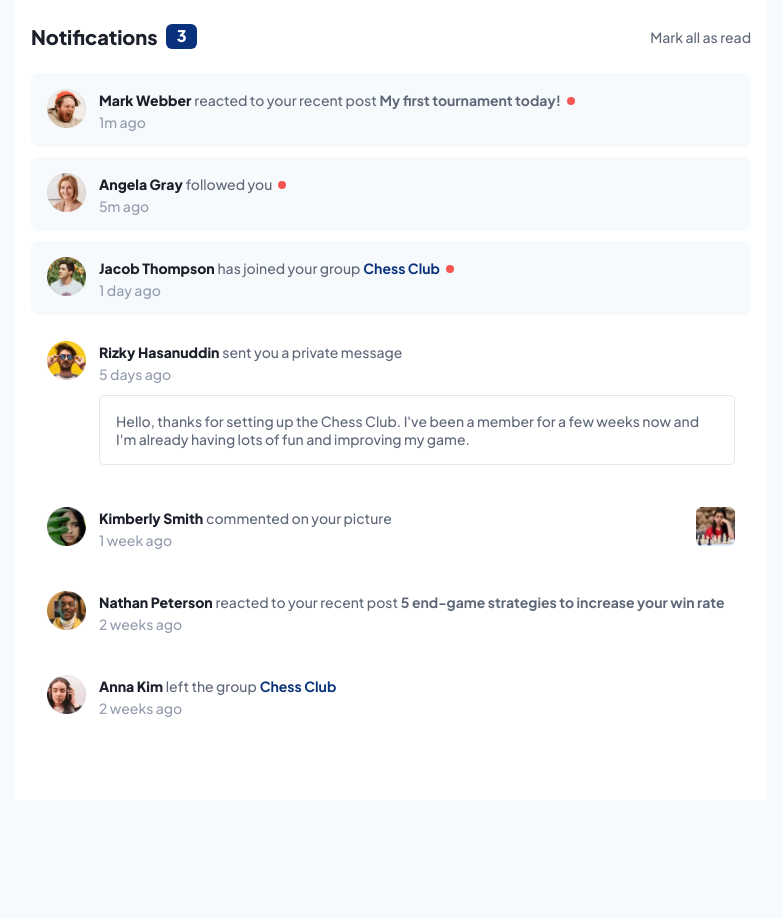
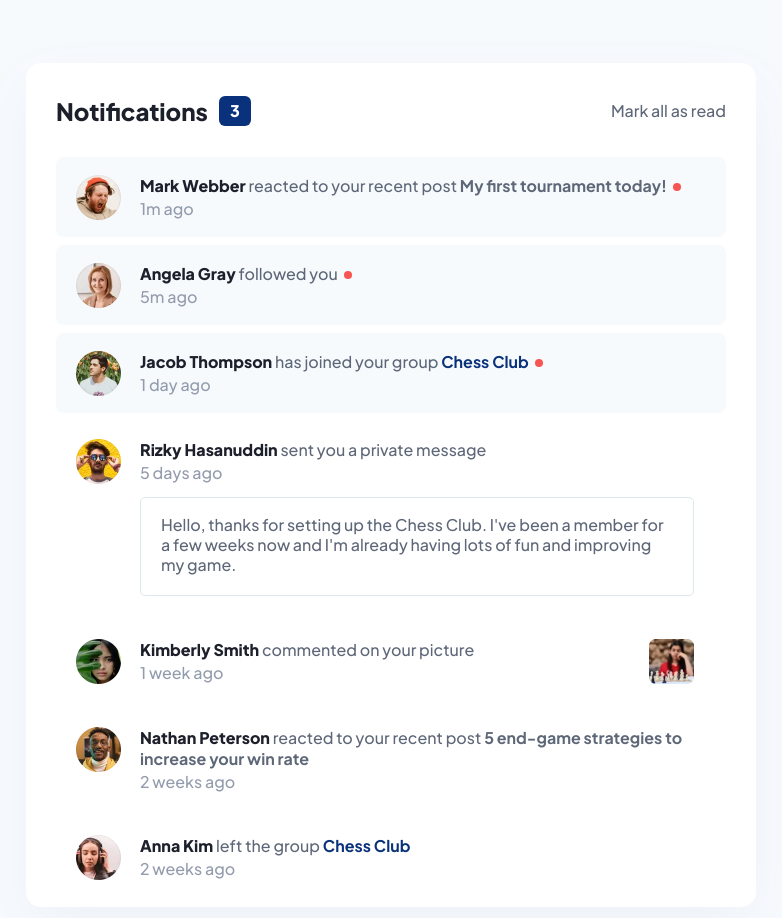
Before and after one commit to ionStici/notifications-page-fem, a plain HTML site: page index.html in a window 1280 px wide. Shown: the whole page, without its empty margins (249-1031 px from the left). Before the commit the page ends 800 px from the top, so only its background shows below. Drawn offline with Linux system fonts and the light colour scheme.

Commit message:
Style the notification section for desktop devices

```diff
--- a/index.html
+++ b/index.html
@@ -30,9 +30,9 @@
 
             <div class="not__content-box">
                 <p class="not__title">
-                    <a href="." class="not__author-name">Mark Webber</a>
+                    <a href="#" class="not__author-name">Mark Webber</a>
                     <a class="not__action">reacted to your recent post</a>
-                    <a href="." class="not__target">My first tournament today!</a>
+                    <a href="#" class="not__target">My first tournament today!</a>
                 </p>
                 <p class="not__time">1m ago</p>
             </div>
@@ -43,7 +43,7 @@
 
             <div class="not__content-box">
                 <p class="not__title">
-                    <a href="." class="not__author-name">Angela Gray</a>
+                    <a href="#" class="not__author-name">Angela Gray</a>
                     <a class="not__action">followed you</a>
                 </p>
                 <p class="not__time">5m ago</p>
@@ -55,9 +55,9 @@
 
             <div class="not__content-box">
                 <p class="not__title">
-                    <a href="." class="not__author-name">Jacob Thompson</a>
+                    <a href="#" class="not__author-name">Jacob Thompson</a>
                     <a class="not__action">has joined your group</a>
-                    <a href="." class="not__target not__target--your-group">Chess Club</a>
+                    <a href="#" class="not__target not__target--your-group">Chess Club</a>
                 </p>
                 <p class="not__time">1 day ago</p>
             </div>
@@ -68,7 +68,7 @@
 
             <div class="not__content-box">
                 <p class="not__title">
-                    <a href="." class="not__author-name">Rizky Hasanuddin</a>
+                    <a href="#" class="not__author-name">Rizky Hasanuddin</a>
                     <a class="not__action">sent you a private message</a>
                 </p>
                 <p class="not__time">5 days ago</p>
@@ -82,7 +82,7 @@
 
             <div class="not__content-box">
                 <p class="not__title not-contains-img">
-                    <a href="." class="not__author-name">Kimberly Smith</a>
+                    <a href="#" class="not__author-name">Kimberly Smith</a>
                     <a class="not__action">commented on your picture</a>
                 </p>
                 <img class="not__commented-img" src="./assets/images/image-chess.webp" alt="">
@@ -95,9 +95,9 @@
 
             <div class="not__content-box">
                 <p class="not__title">
-                    <a href="." class="not__author-name">Nathan Peterson</a>
+                    <a href="#" class="not__author-name">Nathan Peterson</a>
                     <a class="not__action">reacted to your recent post</a>
-                    <a href="." class="not__target">5 end-game strategies to increase your win rate</a>
+                    <a href="#" class="not__target">5 end-game strategies to increase your win rate</a>
                 </p>
                 <p class="not__time">2 weeks ago</p>
             </div>
@@ -108,9 +108,9 @@
 
             <div class="not__content-box">
                 <p class="not__title">
-                    <a href="." class="not__author-name">Anna Kim</a>
+                    <a href="#" class="not__author-name">Anna Kim</a>
                     <a class="not__action">left the group</a>
-                    <a href="." class="not__target not__target--your-group">Chess Club</a>
+                    <a href="#" class="not__target not__target--your-group">Chess Club</a>
                 </p>
                 <p class="not__time">2 weeks ago</p>
             </div>
--- a/style.css
+++ b/style.css
@@ -56,6 +56,12 @@ body {
     padding: 2px 11px 3px 11px;
     border-radius: 6px;
     background-color: hsl(219, 85%, 26%);
+
+    cursor: pointer;
+}
+
+.h3--num:hover {
+    opacity: 0.9;
 }
 
 .btn-mark-all {
@@ -67,6 +73,10 @@ body {
     cursor: pointer;
     border: none;
     background-color: transparent;
+}
+
+.btn-mark-all:hover {
+    color: #0a327b;
 }
 
 /* NOTIFICATION */
@@ -211,6 +221,93 @@ body {
     padding-right: 60px;
 }
 
-/* 752px */
 @media only screen and (min-width: 752px) {
+    .main {
+        max-width: 730px;
+        margin: 63px auto 89px auto;
+        padding: 33px 30px 10px 30px;
+        border-radius: 15px;
+        box-shadow: 0 20px 60px rgba(73, 97, 168, 0.05);
+        height: auto;
+    }
+
+    .header {
+        margin-bottom: 31px;
+    }
+
+    .h3 {
+        font-size: 24px;
+        line-height: 30px;
+    }
+
+    .h3--num {
+        margin-left: 11px;
+        padding: 5px 11px 3px 11px;
+    }
+
+    .btn-mark-all {
+        font-size: 16px;
+        line-height: 20px;
+    }
+
+    .not {
+        padding: 18px 32px 17px 20px;
+        grid-template-columns: 45px 1fr;
+        column-gap: 19px;
+    }
+
+    .not:not(:last-child) {
+        margin-bottom: 8px;
+    }
+
+    .not__profile-picture {
+        height: 45px;
+    }
+
+    .not__content-box {
+        position: relative;
+        grid-column: 2 / 3;
+    }
+
+    .not__time {
+        font-size: 16px;
+        line-height: 20px;
+    }
+
+    .not__author-name,
+    .not__author-name:link,
+    .not__author-name:visited {
+        font-size: 16px;
+        line-height: 20px;
+    }
+
+    .not__action,
+    .not__action:link,
+    .not__action:visited {
+        font-size: 16px;
+        line-height: 20px;
+    }
+
+    .not__target,
+    .not__target:link,
+    .not__target:visited {
+        font-size: 16px;
+        line-height: 20px;
+    }
+
+    .not__sent-message {
+        margin-top: 13px;
+        padding: 17px 20px 20px 20px;
+        font-size: 16px;
+        line-height: 20px;
+    }
+
+    .not__commented-img {
+        width: 45px;
+        height: 45px;
+    }
+
+    .not-contains-img {
+        padding-right: 70px;
+    }
 }
```
